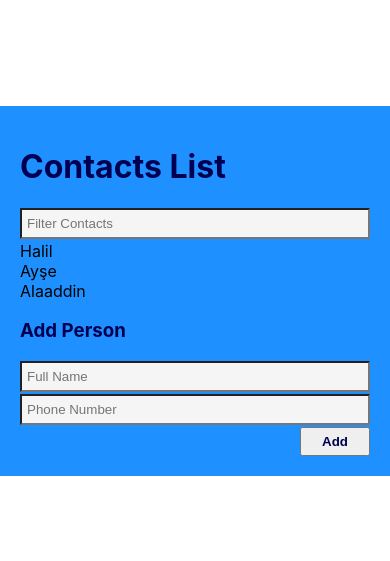
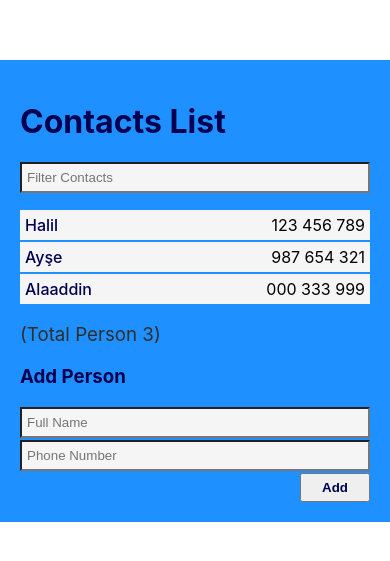
Before and after one commit to onursimsekkk/contacts-app-react, a React (Create React App) app: page / in a window 390 px wide. Shown: the part 131-692 px from the top of the page. Built offline with nearby package versions, Linux system fonts and the light colour scheme.

Commit message:
Add phone number to comp

```diff
--- a/src/components/List/index.js
+++ b/src/components/List/index.js
@@ -19,11 +19,15 @@
         value={filterText}
         onChange={(e) => setFilterText(e.target.value)}
       />
-      <ul>
+      <ul className="list">
         {filtered.map((contact, index) => (
-          <li key={index}>{contact.fullname}</li>
+          <li key={index}>
+            <span className="name-info">{contact.fullname}</span>
+            <span>{contact.phone_number}</span>
+          </li>
         ))}
       </ul>
+      <p className="info-text">(Total Person {filtered.length})</p>
     </div>
   );
 }
```
